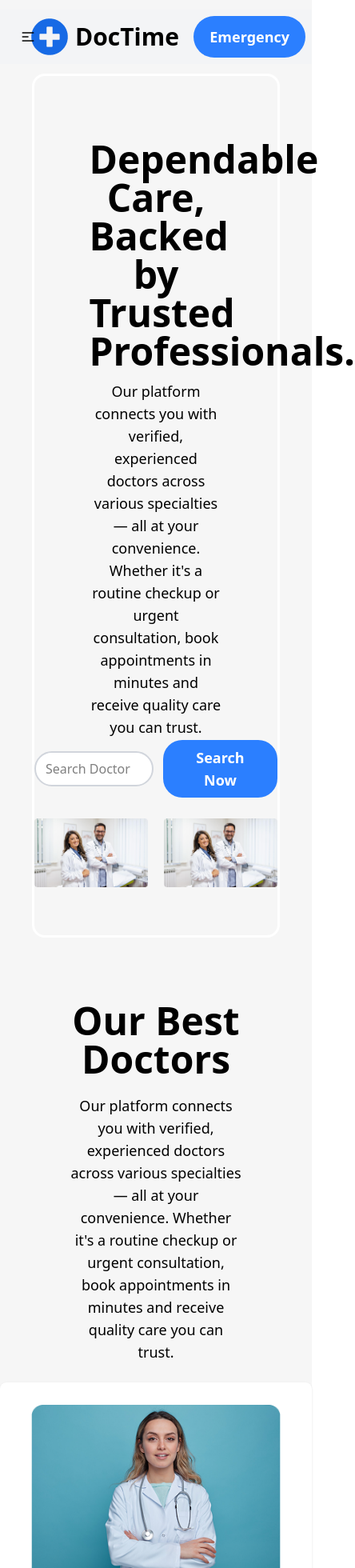
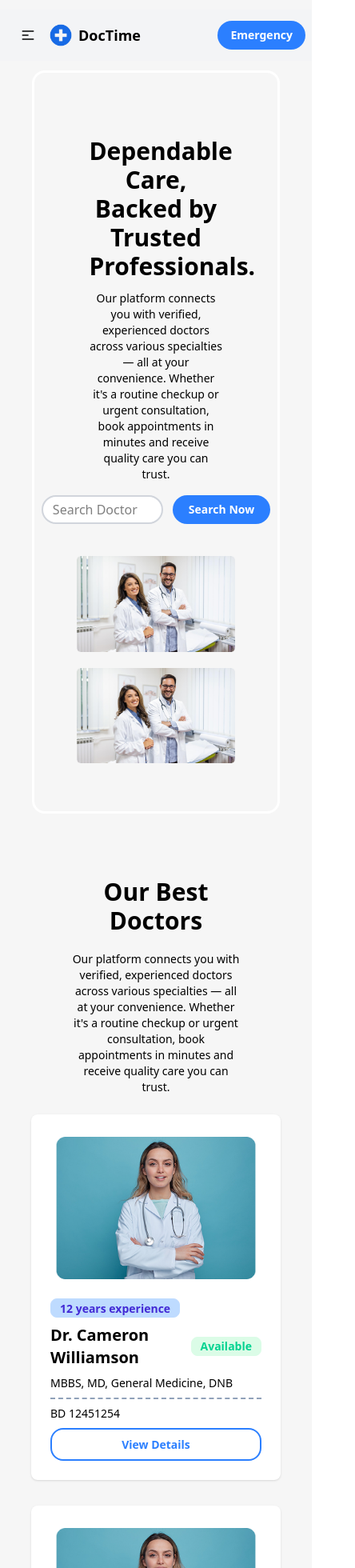
Before and after one commit to FahadAlHossain/doctime, a React (Vite) app: page / in a window 390 px wide. Shown: the top 1960 px of the page at 80% size, 444 px wide, since content can reach past the window. Built offline with nearby package versions, Linux system fonts and the light colour scheme.

Commit message:
responsive for home section

```diff
--- a/src/components/Doctors/Doctors.jsx
+++ b/src/components/Doctors/Doctors.jsx
@@ -6,19 +6,19 @@ const Doctors = () => {
   return (
     <div className="my-[80px]">
       <div className="w-[55%] mx-auto">
-        <h1 className="text-5xl font-bold text-center my-5">Our Best Doctors</h1>
-        <p className="text-lg text-center mb-6">
+        <h1 className="text-3xl lg:text-5xl md:text-4xl font-bold text-center my-5">Our Best Doctors</h1>
+        <p className="text-sm lg:text-lg md:text-lg text-center mb-6">
           Our platform connects you with verified, experienced doctors across
           various specialties — all at your convenience. Whether it's a routine
           checkup or urgent consultation, book appointments in minutes and
           receive quality care you can trust.
         </p>
       </div>
-      <div className="grid lg:grid-cols-3 md:grid-cols-2 sm:grid-cols-1 gap-8 container mx-auto">
+      <div className="grid lg:grid-cols-3 md:grid-cols-2 sm:grid-cols-1 gap-8 lg:container md:container w-[80%] mx-auto">
         {doctorsData.map((doc) => (
           <div className="card bg-white w-full shadow-sm">
             <figure>
-              <img className="w-[80%] mt-7" src={doc.img} alt="Shoes" />
+              <img className="w-[80%] mt-7" src={doc.img} alt="" />
             </figure>
             <div className="card-body">
               <div className="card-actions justify-start">
@@ -26,15 +26,15 @@ const Doctors = () => {
                   {doc.experience} years experience
                 </div>
               </div>
-              <h2 className="card-title text-2xl font-bold">
+              <h2 className="card-title lg:text-2xl md:text-2xl text-xl font-bold">
                 {doc.name}
                 <div className="badge badge-soft badge-success bg-green-100 border-green-100">
                   Available
                 </div>
               </h2>
-              <p className="text-lg">{doc.qualification}</p>
+              <p className="lg:text-lg md:text-lg text-sm">{doc.qualification}</p>
               <hr className="border-t-2 border-dashed border-slate-400" />
-              <p className="text-lg">{doc.regNo}</p>
+              <p className="lg:text-lg md:text-lg text-sm">{doc.regNo}</p>
               <button className="border-2 hover:bg-blue-500 hover:text-white border-blue-500 rounded-2xl p-2 text-blue-500 font-bold">
                 View Details
               </button>
--- a/src/components/Hero/Hero.jsx
+++ b/src/components/Hero/Hero.jsx
@@ -5,10 +5,10 @@ const Hero = () => {
   return (
     <div  className='mx-10 border-3 border-white rounded-2xl'>
       <div className="text-center w-[55%] mx-auto">
-        <h1 className="text-5xl font-bold text-center mb-3 mt-20">
+        <h1 className="lg:text-5xl md:text-4xl font-bold text-3xl text-center mb-3 mt-20">
           Dependable Care, Backed by Trusted Professionals.
         </h1>
-        <p className="text-lg text-center">
+        <p className="lg:text-lg md:text-lg text-sm text-center">
           Our platform connects you with verified, experienced doctors across
           various specialties — all at your convenience. Whether it's a routine
           checkup or urgent consultation, book appointments in minutes and
@@ -19,13 +19,13 @@ const Hero = () => {
         <input
           type="text"
           placeholder="Search Doctor"
-          className="bg-white w-1/2 py-2 px-3 rounded-3xl border-2 border-gray-300 my-4"
+          className="bg-white w-1/2 lg:py-2 md:py-2 py-1 px-3 rounded-3xl border-2 border-gray-300 my-4"
         />
-        <button className="bg-blue-500 text-white px-5 py-2 text-lg rounded-3xl font-semibold">
+        <button className="bg-blue-500 text-white px-5 py-2 lg:text-lg md:text-lg text-sm rounded-3xl font-semibold">
           Search Now
         </button>
       </div>
-      <div className="flex gap-5 items-center justify-center my-6 mb-15">
+      <div className="lg:flex md:grid md:grid-cols-2 md:w-[85%] md:mx-auto grid grid-cols-1 w-[65%] mx-auto gap-5 items-center justify-center my-6 mb-15">
         <div>
           <img src={hero} alt="" />
         </div>
--- a/src/components/Navbar/Navbar.jsx
+++ b/src/components/Navbar/Navbar.jsx
@@ -27,32 +27,27 @@ const Navbar = () => {
             </div>
             <ul
               tabIndex={0}
-              className="menu menu-sm dropdown-content bg-base-100 rounded-box z-1 mt-3 w-52 p-2 shadow"
+              className="menu menu-sm dropdown-content bg-gray-100 rounded-box z-1 mt-3 w-52 p-2 shadow"
             >
               <li>
-                <a>Item 1</a>
+                <NavLink to="/">Home</NavLink>
               </li>
               <li>
-                <a>Parent</a>
-                <ul className="p-2">
-                  <li>
-                    <a>Submenu 1</a>
-                  </li>
-                  <li>
-                    <a>Submenu 2</a>
-                  </li>
-                </ul>
+                <NavLink to="/booking">My Bookings</NavLink>
               </li>
               <li>
-                <a>Item 3</a>
+                <NavLink to="/blogs">Blogs</NavLink>
+              </li>
+              <li>
+                <NavLink to="/contact">Contact Us</NavLink>
               </li>
             </ul>
           </div>
           <Link
             to="/"
-            className="flex items-center justify-center gap-2 text-3xl font-bold"
+            className="flex items-center justify-center gap-2 lg:text-3xl md:text-2xl text-lg font-bold"
           >
-            <img src={logo} className="h-12 w-12" alt="" />
+            <img src={logo} className="lg:h-12 md:h-10 h-7" alt="" />
             DocTime
           </Link>
         </div>
@@ -73,7 +68,7 @@ const Navbar = () => {
           </ul>
         </div>
         <div className="navbar-end">
-          <a className="text-white font-semibold bg-blue-500 p-3 rounded-4xl text-lg px-5">Emergency</a>
+          <a className="text-white font-semibold bg-blue-500 lg:p-3 md:p-3 p-2 rounded-4xl lg:text-lg md:text-lg text-sm lg:px-5 md:px-5 px-4">Emergency</a>
         </div>
       </div>
     </nav>
```
